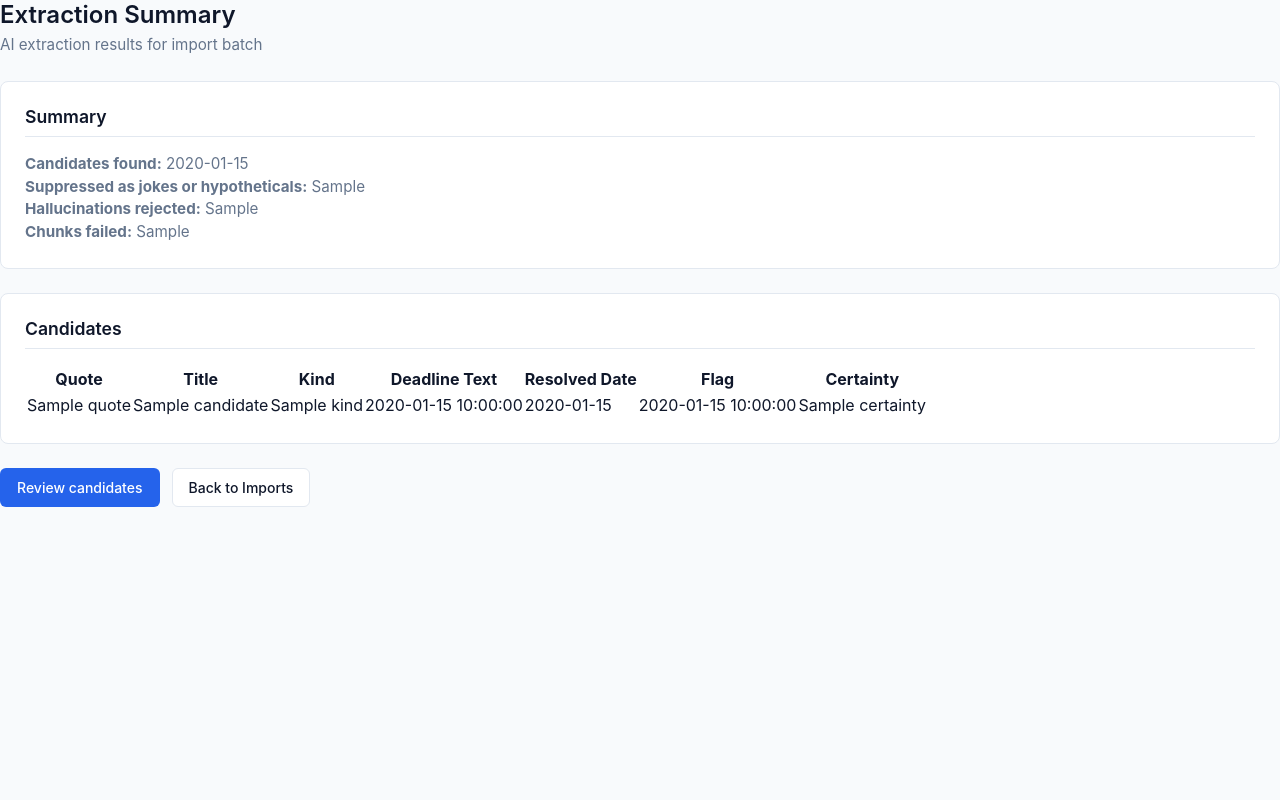
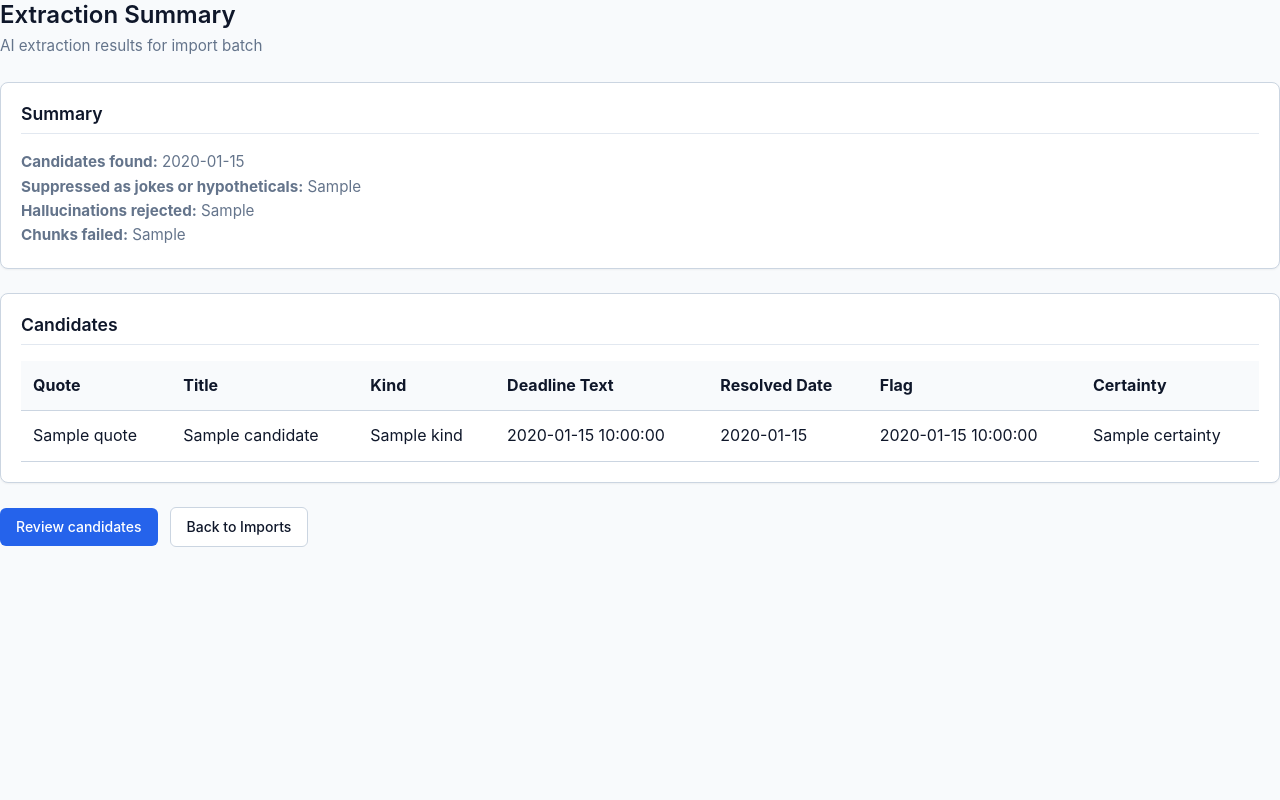
Before and after one commit to sayyedkashaf/studyrescue, a FastAPI app: template app/templates/imports/extraction_summary.html in a window 1280 px wide. Run offline with FastAPI, Linux system fonts and the light colour scheme; the template is opened without the code that fills it: most values are stand-ins (such as "Sample title", 1, 10 or a date in 2020).

Commit message:
final project polish and baseline scripts

```diff
--- /dev/null
+++ b/app/static/css/polish.css
@@ -0,0 +1,72 @@
+/* Study Rescue – Polish Layer (supplemental stylesheet) */
+
+body {
+  font-size: 16px;
+  line-height: 1.6;
+  color: #0f172a;
+}
+
+.main-content {
+  max-width: 1000px;
+  margin: 0 auto;
+  padding: 2rem;
+}
+
+.card,
+.review-card,
+.dashboard-card,
+.task-card {
+  background: #ffffff;
+  border: 1px solid #cbd5e1;
+  border-radius: 8px;
+  padding: 1.25rem;
+  box-shadow: 0 1px 2px 0 rgba(0, 0, 0, 0.05);
+}
+
+table {
+  border-collapse: collapse;
+  width: 100%;
+}
+
+thead {
+  background: #f8fafc;
+}
+
+th,
+td {
+  padding: 0.75rem;
+  border-bottom: 1px solid #cbd5e1;
+  text-align: left;
+}
+
+tbody tr:nth-child(even) {
+  background: #f1f5f9;
+}
+
+.btn-primary {
+  background: #2563eb;
+  color: #ffffff;
+  border: none;
+  padding: 0.5rem 1rem;
+  border-radius: 6px;
+  cursor: pointer;
+}
+
+.btn-primary:hover {
+  background: #1d4ed8;
+}
+
+.btn-secondary,
+.btn-dismiss {
+  background: #ffffff;
+  color: #0f172a;
+  border: 1px solid #cbd5e1;
+  padding: 0.5rem 1rem;
+  border-radius: 6px;
+  cursor: pointer;
+}
+
+.btn-secondary:hover,
+.btn-dismiss:hover {
+  background: #f1f5f9;
+}
--- a/app/templates/base.html
+++ b/app/templates/base.html
@@ -5,6 +5,7 @@
   <meta name="viewport" content="width=device-width, initial-scale=1.0">
   <title>{% block title %}{{ app_name }}{% endblock %}</title>
   <link rel="stylesheet" href="/static/css/style.css">
+  <link rel="stylesheet" href="/static/css/polish.css">
   {% block head %}{% endblock %}
 </head>
 <body>
```
Also changed, not shown: scripts/run_regex_baseline.py (added, +78 -0 lines).
